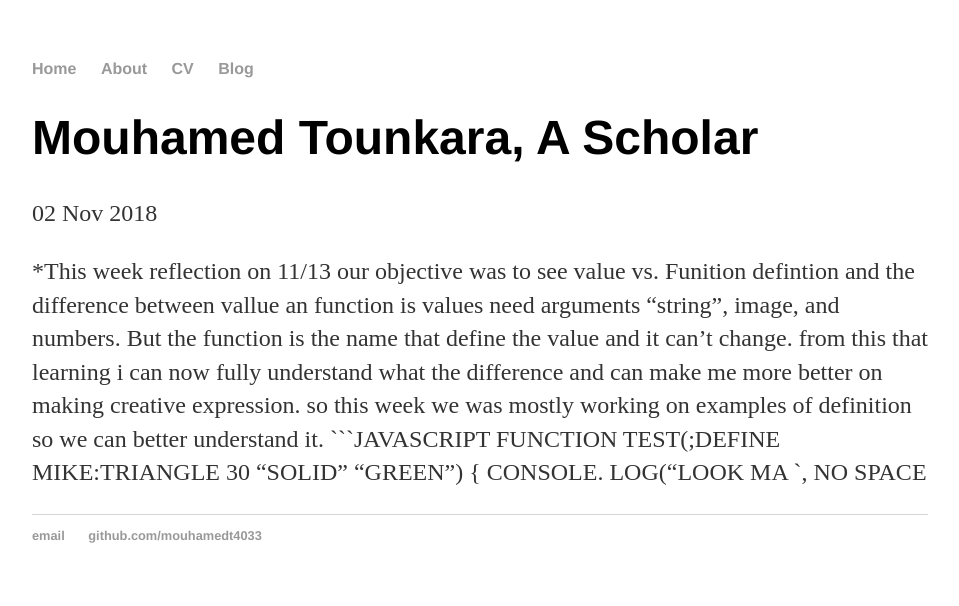
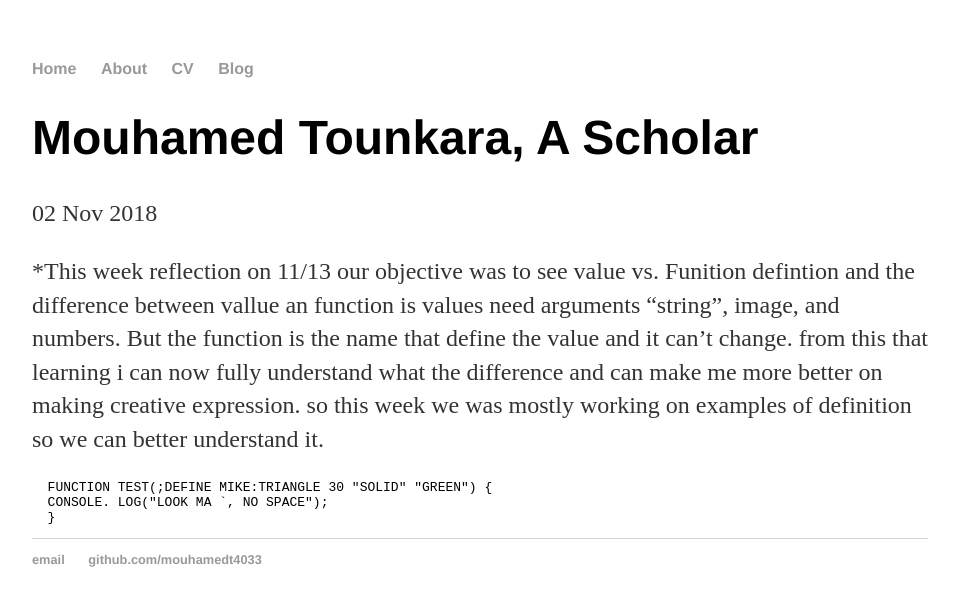
Before and after one commit to mouhamedt4033/mouhamedt4033.github.io, a Jekyll site: the page built from _posts/2018-11-16-weekly-reflection-01.md, in a window 1280 px wide. Shown: the top 606 px of the page, without its empty margins (160-1119 px from the left). Built offline with Jekyll 4.4.1, drawn with Linux system fonts in a browser that asks for light colours.

````diff
--- a/_posts/2018-11-16-weekly-reflection-01.md
+++ b/_posts/2018-11-16-weekly-reflection-01.md
@@ -6,4 +6,6 @@ date: 2018-11-2
 *This week reflection  on 11/13 our objective was to see value vs. Funition defintion and the difference between vallue an function is values need arguments "string", image, and numbers. But the function is the name that define the value and it can't change. from this that learning i can now  fully understand what the difference and can make me more better on making creative expression. so this week we was mostly working on examples of definition so we can better understand it.
   ```JAVASCRIPT
   FUNCTION TEST(;DEFINE MIKE:TRIANGLE 30 "SOLID" "GREEN") {
-  CONSOLE. LOG("LOOK MA `, NO SPACE
+  CONSOLE. LOG("LOOK MA `, NO SPACE");
+  }
+  ```
````
